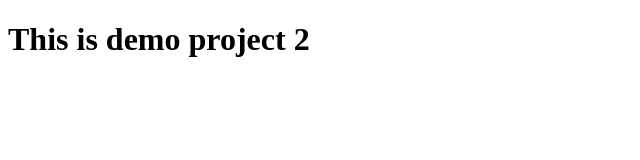
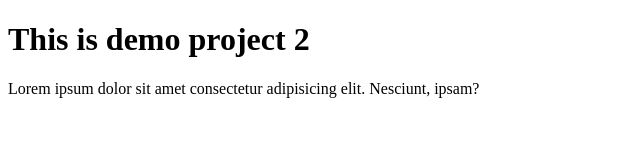
Before and after one commit to ahmad8798/demo2fsd40, a plain HTML site: page index.html in a window 1280 px wide. Shown: the whole page, without its empty margins (0-640 px from the left). Drawn offline with Linux system fonts and the light colour scheme.

Commit message:
random text added with in p tag

```diff
--- a/index.html
+++ b/index.html
@@ -10,6 +10,7 @@
 
 
     <h1>This is demo project 2</h1>
+    <p>Lorem ipsum dolor sit amet consectetur adipisicing elit. Nesciunt, ipsam?</p>
 
     <script src="./script.js"></script>
 </body>
```
